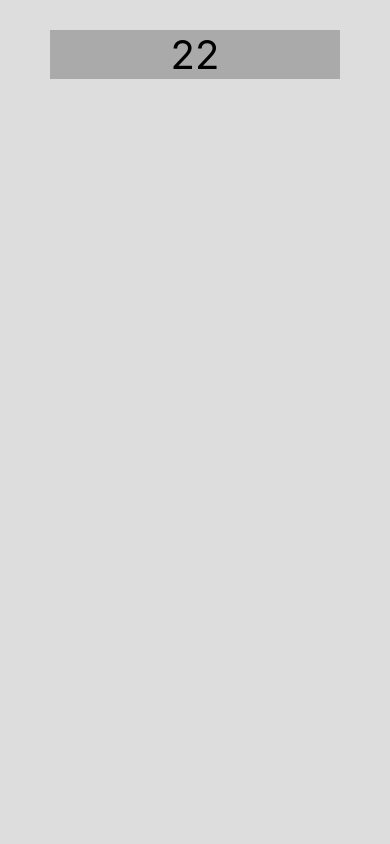
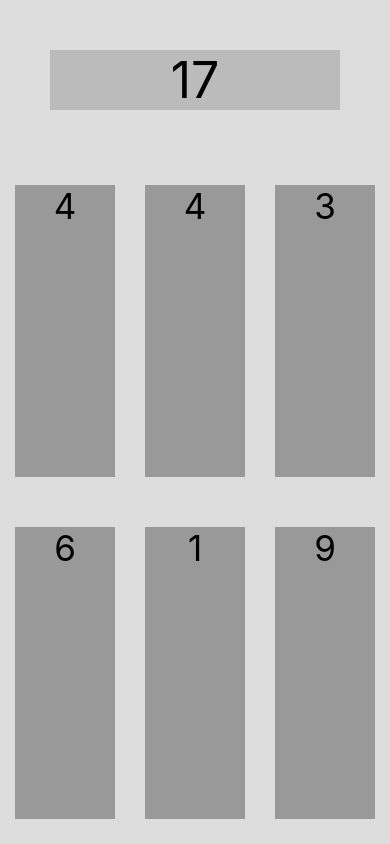
Before and after one commit to Abhiek187/TargetSum, a React Native app: screen / in a window 390 px wide. Built offline with nearby package versions, Linux system fonts and the light colour scheme.

Commit message:
Show six more random numbers

```diff
--- a/src/components/App.js
+++ b/src/components/App.js
@@ -4,6 +4,6 @@
 
 export default function App() {
   return (
-    <Game />
+    <Game randomNumberCount={6} />
   );
 }
--- a/src/components/Game.js
+++ b/src/components/Game.js
@@ -1,27 +1,65 @@
 import { StatusBar } from 'expo-status-bar';
 import React from 'react';
+import PropTypes from "prop-types";
 import { StyleSheet, Text, View } from 'react-native';
 
-export default function Game() {
-  const target = Math.floor(Math.random() * 40) + 10;
+export default function Game({ randomNumberCount }) {
+  // Generate a random number between min (inclusive) and max (non-inclusive)
+  const getRandomNumber = (min, max) => min + Math.floor((max - min) * Math.random());
+
+  // Initialize array of randomNumberCount items
+  const randomNumbers = Array
+    .from({ length: randomNumberCount })
+    .map(() => getRandomNumber(1, 11));
+  // Set the target to be the sum of four random numbers in the array
+  const target = randomNumbers
+    .slice(0, randomNumberCount - 2)
+    .reduce((acc, curr) => acc + curr, 0);
+  // TODO: Shuffle the random numbers
 
   return (
     <View style={styles.container}>
       <Text style={styles.target}>{target}</Text>
+      <View style={styles.randomContainer}>
+        {randomNumbers.map((randomNumber, index) =>
+          <Text key={index} style={styles.random}>{randomNumber}</Text>
+        )}
+      </View>
+      <StatusBar style="auto" />
     </View>
   );
 }
 
+Game.propTypes = {
+  randomNumberCount: PropTypes.number.isRequired
+};
+
 const styles = StyleSheet.create({
   container: {
     flex: 1,
-    backgroundColor: '#ddd',
-    paddingTop: 30
+    backgroundColor: '#ddd'
   },
+
   target: {
-    fontSize: 40,
-    backgroundColor: "#aaa",
-    marginHorizontal: 50,
+    fontSize: 50,
+    backgroundColor: "#bbb",
+    margin: 50,
+    textAlign: "center"
+  },
+
+  randomContainer: {
+    flex: 1,
+    flexDirection: "row",
+    flexWrap: "wrap",
+    justifyContent: "space-around"
+  },
+
+  random: {
+    backgroundColor: "#999",
+    width: 100,
+    marginHorizontal: 15,
+    marginVertical: 25,
+    fontSize: 35,
     textAlign: "center"
   }
 });
```
Also changed, not shown: .eslintrc.js.
